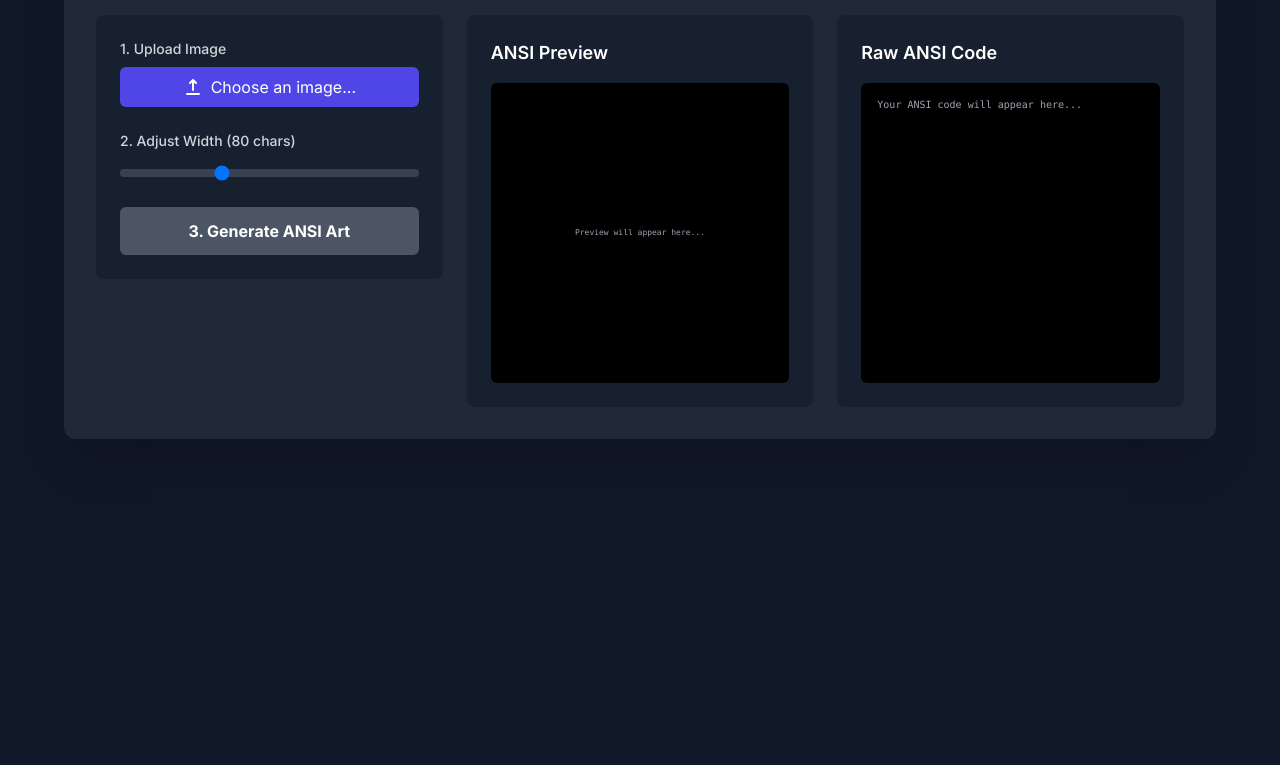
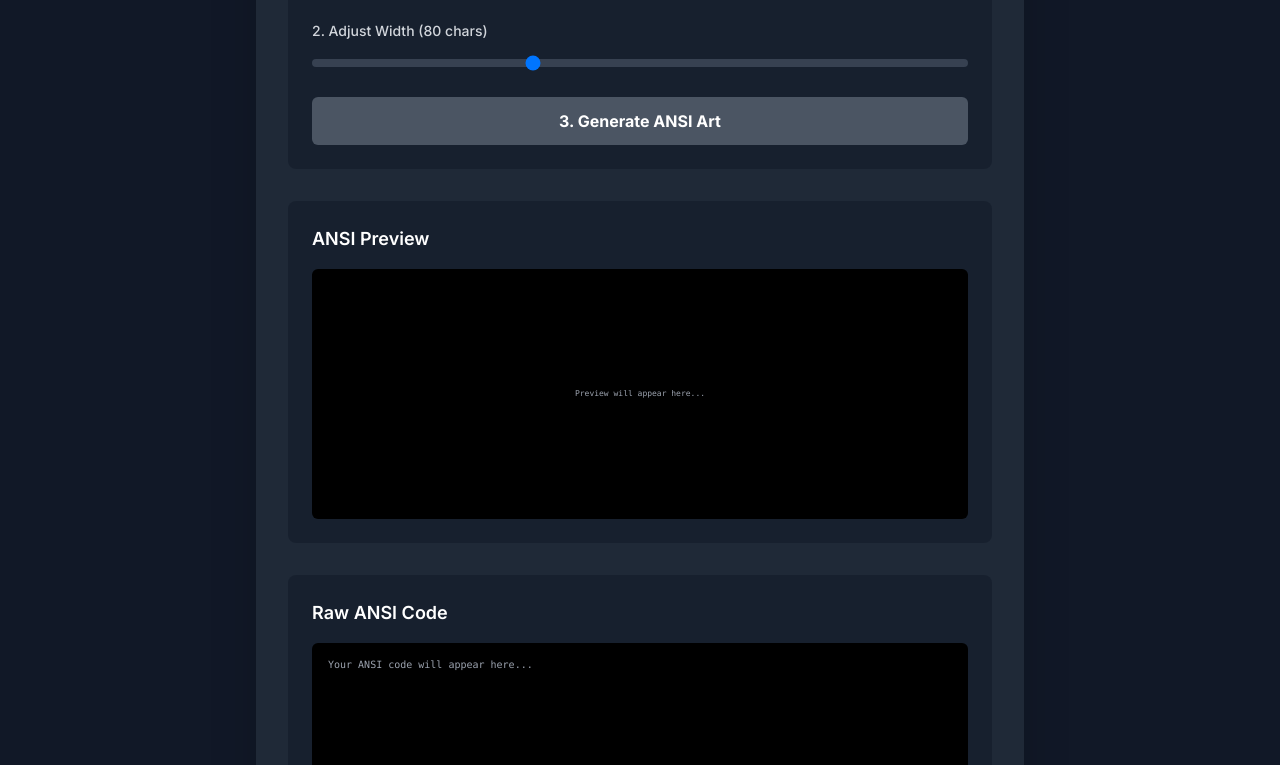
Before and after one commit to Highbrida/image-to-ansi-converter, a plain HTML site: page index.html in a window 1280 px wide. Shown: the part 235-1000 px from the top of the page. Before the commit the page ends 800 px from the top, so only its background shows below. Drawn offline with nearby package versions, Linux system fonts and the light colour scheme.

Commit message:
index.html

```diff
--- a/index.html
+++ b/index.html
@@ -42,7 +42,7 @@
 </head>
 <body class="bg-gray-900 text-gray-200 flex items-center justify-center min-h-screen p-4">
 
-    <div class="w-full max-w-6xl bg-gray-800 rounded-xl shadow-2xl p-6 md:p-8 space-y-6">
+    <div class="w-full max-w-3xl bg-gray-800 rounded-xl shadow-2xl p-6 md:p-8 space-y-6">
 
         <!-- Header -->
         <div class="text-center">
@@ -50,11 +50,11 @@
             <p class="text-gray-400 mt-2">Upload an image to convert it into colorful ANSI text blocks.</p>
         </div>
 
-        <!-- Main Content Area -->
-        <div class="grid md:grid-cols-3 gap-6 items-start">
+        <!-- Main Content Area (Single Column) -->
+        <div class="space-y-8">
 
-            <!-- Left Column: Controls & Image Preview -->
-            <div class="space-y-6 bg-gray-900/50 p-6 rounded-lg md:col-span-1">
+            <!-- Controls & Image Preview Section -->
+            <div class="space-y-6 bg-gray-900/50 p-6 rounded-lg">
                 <!-- File Input -->
                 <div>
                     <label for="image-upload" class="block text-sm font-medium text-gray-300 mb-2">1. Upload Image</label>
@@ -85,17 +85,15 @@
                 </div>
             </div>
 
-            <!-- Right Columns: Output & Preview -->
-            <div class="md:col-span-2 grid md:grid-cols-2 gap-6">
-                <!-- ANSI Preview Column -->
+            <!-- ANSI Preview Box -->
             <div class="space-y-4 bg-gray-900/50 p-6 rounded-lg">
                 <h3 class="text-lg font-semibold text-white">ANSI Preview</h3>
-                    <div class="bg-black rounded-md p-4 min-h-[300px] max-h-[400px] overflow-y-auto flex items-center justify-center">
+                <div class="bg-black rounded-md p-4 min-h-[250px] max-h-[400px] overflow-y-auto flex items-center justify-center">
                     <div id="ansi-preview" class="text-gray-400">Preview will appear here...</div>
                 </div>
             </div>
 
-                <!-- Raw Output Column -->
+            <!-- Raw Output Box -->
             <div class="space-y-4 bg-gray-900/50 p-6 rounded-lg">
                 <div class="flex justify-between items-center">
                     <h3 class="text-lg font-semibold text-white">Raw ANSI Code</h3>
@@ -103,11 +101,10 @@
                         Copy
                     </button>
                 </div>
-                    <div class="bg-black rounded-md p-4 min-h-[300px] max-h-[400px] overflow-y-auto">
+                <div class="bg-black rounded-md p-4 min-h-[250px] max-h-[400px] overflow-y-auto">
                     <pre id="ansi-output-raw" class="text-gray-400">Your ANSI code will appear here...</pre>
                 </div>
                  <div id="message-box" class="hidden text-center text-sm font-medium py-2 px-4 rounded-md"></div>
-                </div>
             </div>
         </div>
 
```
Lines whose indentation alone changed are shown as unchanged.
